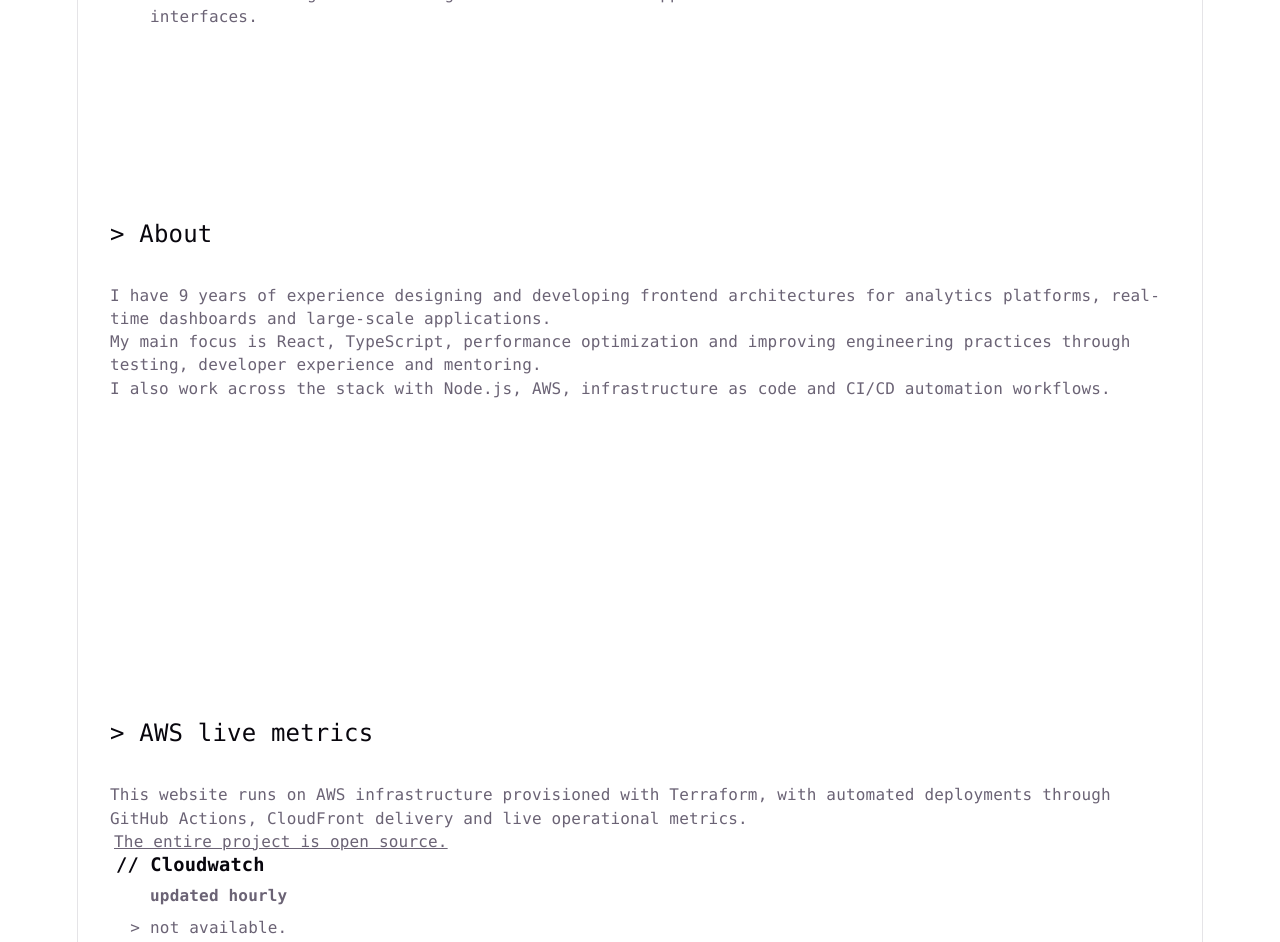
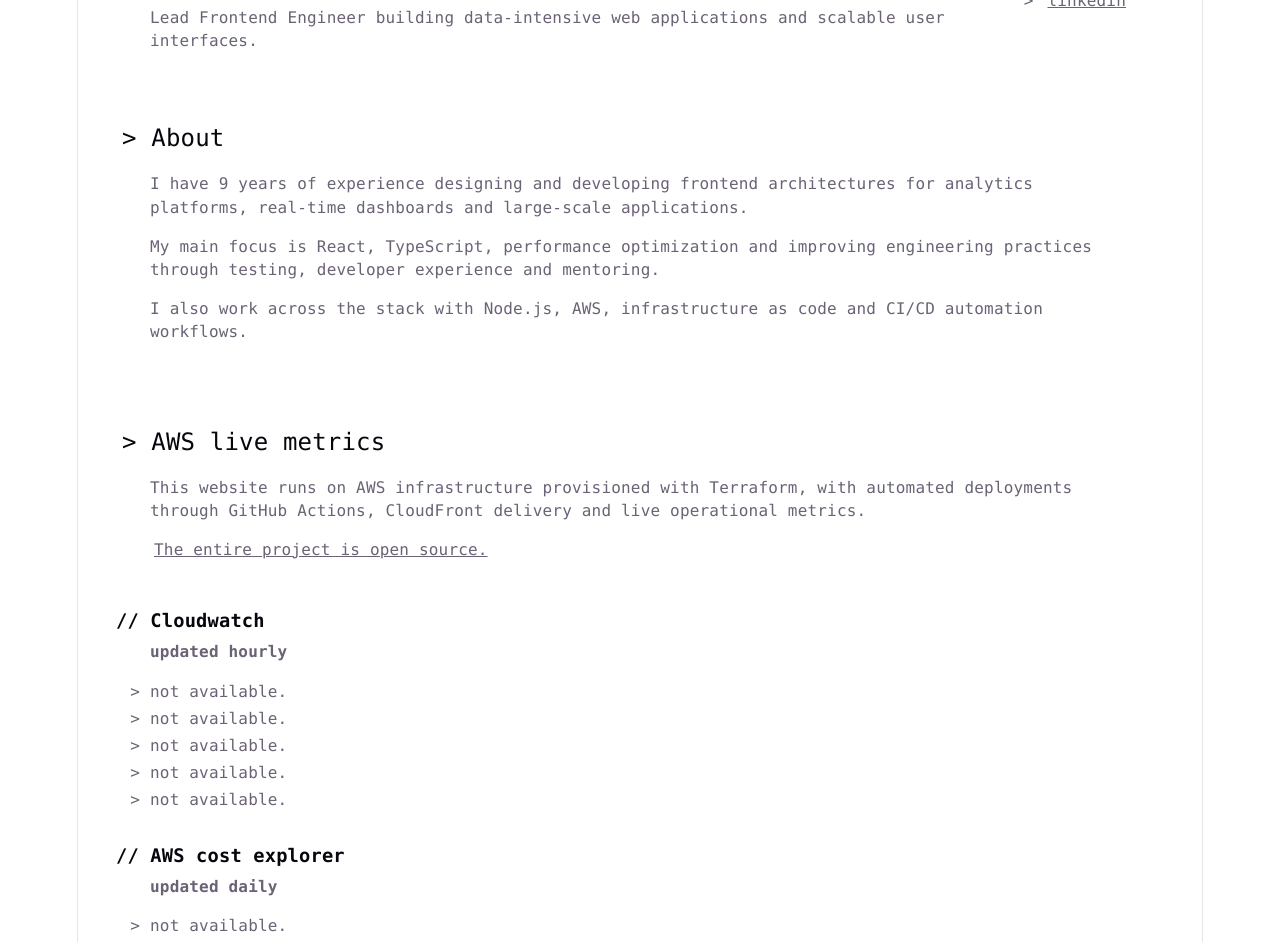
Before and after one commit to Kornil/francesco-agnoletto, a website built with Vite: page index.html in a window 1280 px wide. Shown: the part 70-1012 px from the top of the page. Built offline with nearby package versions, Linux system fonts and the light colour scheme.

Commit message:
Minor styling adjustments

```diff
--- a/src/styles/style.css
+++ b/src/styles/style.css
@@ -48,6 +48,24 @@ body {
   margin: 0;
 }
 
+main {
+  width: 1126px;
+  max-width: 100%;
+  margin: 0 auto;
+  padding: 1rem 2rem;
+  border-inline: 1px solid var(--border);
+  min-height: 100svh;
+  box-sizing: border-box;
+
+  display: grid;
+  grid-template-rows: auto auto 1fr;
+  gap: 2rem;
+
+  @media (max-width: 1024px) {
+    padding: 1rem 0 0;
+  }
+}
+
 h1,
 h2 {
   font-weight: 500;
@@ -59,43 +77,36 @@ h1 {
   font-size: 36px;
   line-height: 1;
   margin: 0;
-
-  @media (max-width: 1024px) {
-    font-size: 30px;
-  }
+  margin-bottom: 1.5rem;
 }
 
 h2 {
   font-size: 24px;
-  margin-bottom: 2rem;
+  margin-bottom: 1rem;
+}
 
-  @media (max-width: 1024px) {
-    font-size: 16px;
+header {
+  >div {
+    display: flex;
+    justify-content: space-between;
+
+    margin: 0 40px;
   }
 }
 
-p,
-ul {
-  margin: 0;
-}
+section {
+  div {
+    margin: 2rem 0;
+  }
 
-code,
-.counter {
-  font-family: var(--mono);
-  display: inline-flex;
-  border-radius: 4px;
-  color: var(--text-h);
-}
+  h2 {
+    margin-left: 12px;
+  }
 
-code {
-  font-size: 15px;
-  line-height: 135%;
-  padding: 4px 8px;
-  background: var(--code-bg);
-}
-
-section {
-  margin-bottom: 1.5rem;
+  p {
+    margin-left: 40px;
+    margin-right: 40px;
+  }
 
   h3 {
     margin: 0 0 0.5rem 6px;
@@ -104,6 +115,17 @@ section {
 
   h4 {
     margin: 0 0 0.5rem 40px;
+  }
+
+  .stats {
+    margin-top: 3rem;
+  }
+
+  .deploy-stats {
+    display: flex;
+    flex-direction: row-reverse;
+
+    margin-right: 40px;
   }
 }
 
@@ -134,57 +156,3 @@ button {
     outline-offset: 2px;
   }
 }
-
-main {
-  width: 1126px;
-  max-width: 100%;
-  margin: 0 auto;
-  padding: 1rem 2rem;
-  border-inline: 1px solid var(--border);
-  min-height: 100svh;
-  display: flex;
-  flex-direction: column;
-  box-sizing: border-box;
-
-  @media (max-width: 1024px) {
-    padding: 1rem 0 0;
-  }
-
-  display: grid;
-  grid-template-areas: "header"
-  "hero"
-  "center"
-  "footer";
-  grid-template-columns: 1fr;
-  grid-template-rows: 0.5fr 1fr 1.5fr 0.5fr;
-
-  header {
-    grid-area: header;
-    grid-column: 1 / -1;
-
-    >div {
-      display: flex;
-      justify-content: space-between;
-
-      margin: 0 40px;
-    }
-  }
-
-  .metrics-stats {
-    grid-area: hero;
-  }
-
-  .cost-stats,
-  .error-message {
-    grid-area: center;
-  }
-
-  .deploy-stats {
-    grid-area: footer;
-
-    display: flex;
-    flex-direction: row-reverse;
-
-    margin-right: 40px;
-  }
-}
```
